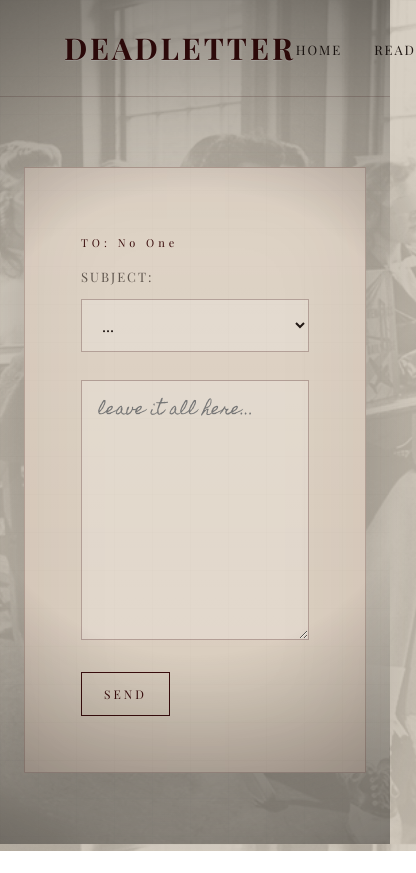
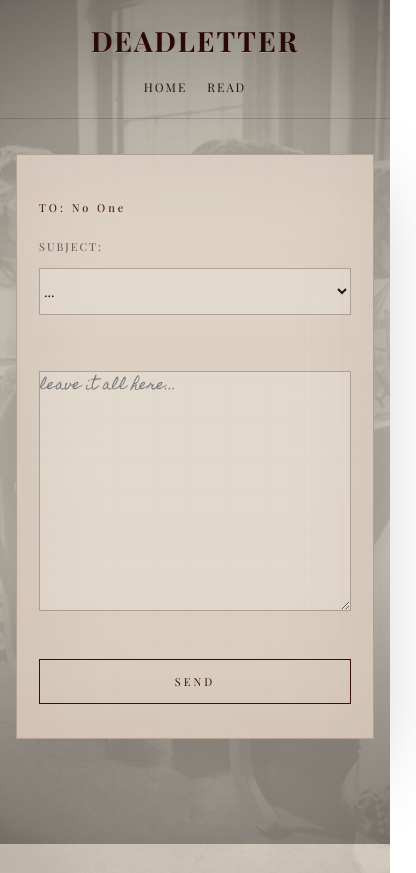
Before and after one commit to lukafojt/deadletter, a plain HTML site: page write.html in a window 390 px wide. Shown: the whole page, 416 px wide, since content can reach past the window. Before the commit the page ends 851 px from the top, so only its background shows below. Drawn offline with nearby package versions, Linux system fonts and the light colour scheme.

Commit message:
mobile responsiveness update

```diff
--- a/read.css
+++ b/read.css
@@ -196,18 +196,73 @@ a:hover {
 /* MOBILE */
 
 @media (max-width: 700px) {
+
+    body {
+        background-attachment: scroll;
+    }
+
     header {
-        padding: 22px 24px;
+        padding: 22px 20px;
+        flex-direction: column;
+        gap: 16px;
+        text-align: center;
+    }
+
+    .logo {
+        font-size: 28px;
+        letter-spacing: 2px;
     }
 
     nav ul {
-        gap: 18px;
+        gap: 20px;
+    }
+
+    a {
+        font-size: 12px;
+        letter-spacing: 2px;
+    }
+
+    .read-title {
+        font-size: 34px;
+        letter-spacing: 3px;
+        margin-top: 42px;
+        margin-bottom: 10px;
+    }
+
+    #filter {
+        width: calc(100% - 36px);
+        margin: 26px auto 34px;
+        font-size: 14px;
+        padding: 12px 0;
+        background-position: right 4px center;
+    }
+
+    #lettersContainer {
+        width: calc(100% - 28px);
+        margin: 0 auto 70px;
+        gap: 22px;
     }
 
     .letter-card {
-        margin: 0 18px;
-        padding: 30px 25px;
-        font-size: 15px;
+        padding: 30px 22px;
+        font-size: 14px;
         line-height: 2;
+        transform: rotate(0deg);
+    }
+
+    .letter-card::before {
+        inset: 12px;
+    }
+
+    .topic {
+        font-size: 9px;
+        letter-spacing: 2px;
+        margin-bottom: 14px;
+        opacity: 0.55;
+    }
+
+    .text {
+        font-size: 14px;
+        line-height: 2.1;
     }
 }
--- a/style.css
+++ b/style.css
@@ -151,19 +151,54 @@ a:hover {
     }
 }
 
+/* MOBILE */
+
 @media (max-width: 700px) {
+
+    body {
+        background-attachment: scroll;
+    }
+
     header {
-        padding: 22px 24px;
+        padding: 22px 20px;
+        flex-direction: column;
+        gap: 16px;
+        text-align: center;
+    }
+
+    .logo {
+        font-size: 28px;
+        letter-spacing: 2px;
     }
 
     nav ul {
-        gap: 18px;
+        gap: 20px;
+    }
+
+    a {
+        font-size: 12px;
+        letter-spacing: 2px;
+    }
+
+    .page {
+        min-height: auto;
+        padding: 34px 0 60px;
     }
 
     .letter {
-        margin: 40px 18px;
-        padding: 42px 30px;
-        font-size: 15px;
-        line-height: 2;
+        width: calc(100% - 28px);
+        margin: 0 auto;
+        padding: 38px 24px;
+        font-size: 13px;
+        line-height: 2.1;
+        transform: rotate(0deg);
+    }
+
+    .letter::before {
+        inset: 12px;
+    }
+
+    .letter:hover {
+        transform: none;
     }
 }
--- a/write.css
+++ b/write.css
@@ -176,3 +176,80 @@ a:hover {
     cursor: pointer;
     transition: 0.3s ease;
 }
+
+/* MOBILE */
+
+@media (max-width: 700px) {
+
+    body {
+        background-attachment: scroll;
+    }
+
+    header {
+        padding: 22px 20px;
+        flex-direction: column;
+        gap: 16px;
+        text-align: center;
+    }
+
+    .logo {
+        font-size: 28px;
+        letter-spacing: 2px;
+    }
+
+    nav ul {
+        gap: 20px;
+    }
+
+    a {
+        font-size: 12px;
+        letter-spacing: 2px;
+    }
+
+    .write-page {
+        padding: 35px 16px 60px;
+    }
+
+    .write-card {
+        width: 100%;
+        padding: 34px 22px;
+        transform: rotate(0deg);
+    }
+
+    .write-card::before {
+        inset: 12px;
+    }
+
+    .eyebrow {
+        font-size: 11px;
+        letter-spacing: 3px;
+        margin-bottom: 24px;
+    }
+
+    .letter-form label {
+        font-size: 11px;
+        letter-spacing: 2px;
+    }
+
+    .letter-form select {
+        font-size: 14px;
+        padding: 12px 0;
+        margin-bottom: 28px;
+        background-position: right 4px center;
+    }
+
+    .letter-form textarea {
+        min-height: 240px;
+        padding: 0;
+        font-size: 14px;
+        line-height: 2;
+    }
+
+    .letter-form button {
+        width: 100%;
+        margin-top: 34px;
+        padding: 14px 18px;
+        font-size: 11px;
+        letter-spacing: 3px;
+    }
+}
--- a/write.html
+++ b/write.html
@@ -2,6 +2,7 @@
 <html lang="en-US">
     <head>
         <meta charset="utf-8">
+        <meta name="viewport" content="width=device=width, initial-scale=1.0">
         <title>WRITE</title>
         <link rel="stylesheet" href="write.css">
     </head>
```
Also changed, not shown: index.html (+1 -0 lines), read.html (+1 -0 lines).
